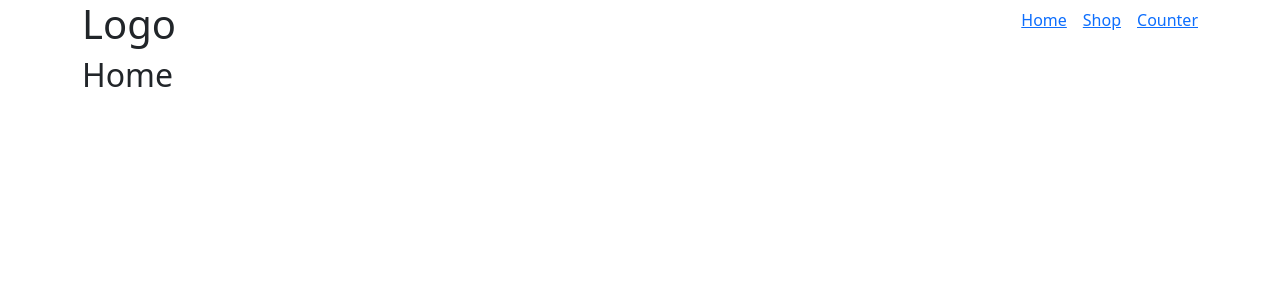
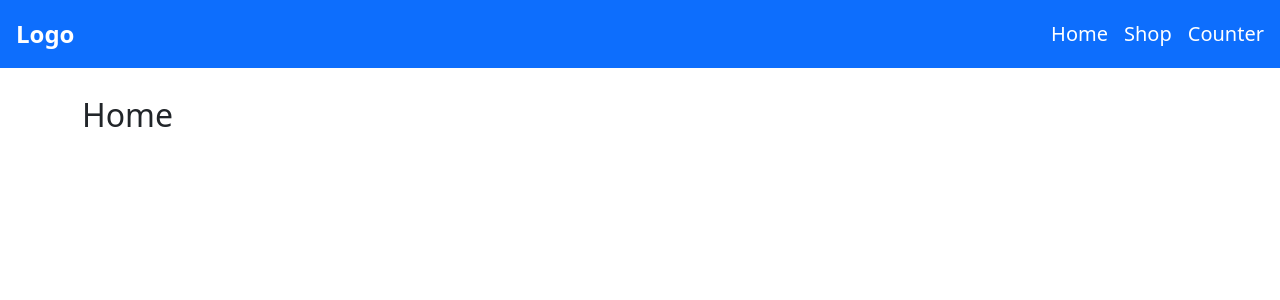
Before and after one commit to AbdelRahmanSalem91/react-labs-project, a React (Create React App) app: page / in a window 1280 px wide. Shown: the top 300 px of the page. Built offline with nearby package versions, Linux system fonts and the light colour scheme.

Commit message:
Finalize the project till lab 2

```diff
--- a/src/App.js
+++ b/src/App.js
@@ -2,17 +2,19 @@ import { BrowserRouter as Router, Route, Switch } from "react-router-dom";
 import Counter from "./components/Counter/Counter";
 import Home from "./components/home/Home";
 import Navbar from "./components/navbar/Navbar";
+import ProductDetails from "./components/product/ProductDetails";
 import Shop from "./components/shop/Shop";
 
 function App() {
   return (
     <Router>
       <div className="App">
-        <div className="container">
+        <div className="container pt-5 mt-5">
           <Navbar />
           <Switch>
             <Route component={Home} path="/" exact />
-            <Route component={Shop} path="/shop" />
+            <Route component={Shop} path="/shop" exact />
+            <Route component={ProductDetails} path="/shop/:id" />
             <Route component={Counter} path="/counter" />
           </Switch>
         </div>
--- a/src/components/navbar/Navbar.jsx
+++ b/src/components/navbar/Navbar.jsx
@@ -1,18 +1,27 @@
 import { Link } from "react-router-dom";
+import "./navbar.css";
 
 const Navbar = () => {
   return (
-    <nav className="d-flex justify-content-between align-items-center">
-      <h1>Logo</h1>
-      <ul className="list-unstyled d-flex justify-content-around">
+    <nav className="d-flex justify-content-between align-items-center position-fixed w-100 bg-primary text-white p-3 fw- fs-5">
+      <Link className="link fw-bolder fs-4" to="/">
+        Logo
+      </Link>
+      <ul className="list-unstyled d-flex justify-content-center align-items-center mb-0">
         <li className="me-3">
-          <Link to="/">Home</Link>
+          <Link className="link" to="/">
+            Home
+          </Link>
         </li>
         <li className="me-3">
-          <Link to="/shop">Shop</Link>
+          <Link className="link" to="/shop">
+            Shop
+          </Link>
         </li>
         <li>
-          <Link to="/counter">Counter</Link>
+          <Link className="link" to="/counter">
+            Counter
+          </Link>
         </li>
       </ul>
     </nav>
--- /dev/null
+++ b/src/components/navbar/navbar.css
@@ -0,0 +1,10 @@
+nav {
+  z-index: 1;
+  left: 0;
+  top: 0;
+}
+
+.link {
+  text-decoration: none;
+  color: #fff;
+}
--- /dev/null
+++ b/src/components/product/ProductDetails.jsx
@@ -0,0 +1,33 @@
+import { useEffect, useState } from "react";
+
+const ProductDetails = ({ match }) => {
+  useEffect(() => {
+    getProductDetails();
+  }, []);
+  const [details, setDetails] = useState({});
+  const getProductDetails = () => {
+    fetch(`https://fakestoreapi.com/products/${match.params.id}`)
+      .then((res) => res.json())
+      .then((json) => setDetails(json));
+  };
+  return (
+    <>
+      {details ? (
+        <div className="d-flex justify-content-center align-items-center">
+          <div className="w-50">
+            <img className="w-75" src={details.image} alt={details.title} />
+          </div>
+          <div className="w-50">
+            <h2>{details.title}</h2>
+            <p>{details.description}</p>
+            <p>{details.price}</p>
+          </div>
+        </div>
+      ) : (
+        <div class="spinner-border text-primary mt-5 pt-5" role="status"></div>
+      )}
+    </>
+  );
+};
+
+export default ProductDetails;
--- a/src/components/shop/Shop.jsx
+++ b/src/components/shop/Shop.jsx
@@ -1,5 +1,6 @@
 import { useEffect, useState } from "react";
 import { Card } from "react-bootstrap";
+import { Link } from "react-router-dom";
 
 const Shop = () => {
   useEffect(() => {
@@ -18,16 +19,26 @@ const Shop = () => {
     <div className="product d-flex justify-content-around flex-wrap">
       {products.map((product) => {
         return (
-          <Card key={product.id} style={{ width: "30%" }} className="mb-5 py-5">
+          <>
+            {product ? (
+              <Card
+                key={product.id}
+                style={{ width: "30%" }}
+                className="mb-5 py-5"
+              >
+                <Link to={`/shop/${product.id}`} className="text-center">
                   <Card.Img
                     variant="top"
                     src={product.image}
                     className="w-50 mx-auto"
                   />
+                </Link>
                 <Card.Body>
+                  <Link to={`/shop/${product.id}`}>
                     <Card.Title className="text-nowrap text-truncate">
                       {product.title}
                     </Card.Title>
+                  </Link>
                   <Card.Text className="text-nowrap text-truncate">
                     {product.description}
                   </Card.Text>
@@ -35,10 +46,17 @@ const Shop = () => {
                     <strong>Price:</strong> {product.price}
                   </Card.Text>
                   <Card.Text>
-                <strong>Rate:</strong> {product.rating.rate}
+                    <strong>Rating:</strong> {product.rating.rate}
                   </Card.Text>
                 </Card.Body>
               </Card>
+            ) : (
+              <div
+                class="spinner-border text-primary mt-5 pt-5"
+                role="status"
+              ></div>
+            )}
+          </>
         );
       })}
     </div>
```
Lines whose indentation alone changed are shown as unchanged.
